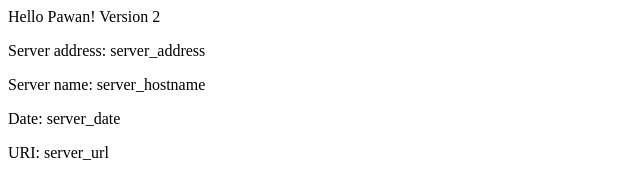
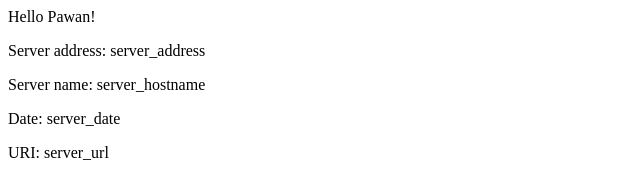
Before and after one commit to Pawa2NR/eks-example, a plain HTML site: page src/index.html in a window 1280 px wide. Shown: the full height of the page, 0-640 px from the left. Drawn offline with Linux system fonts and the light colour scheme.

Commit message:
Revert "V2 updating homepage"
This reverts commit 160216c5552d9fe04b1edbd17509d82b2dbb8f69.

```diff
--- a/src/index.html
+++ b/src/index.html
@@ -1,8 +1,8 @@
 <head>
-<title>Hello World Version 2</title>
+<title>Hello World</title>
 </head>
 <div class="info">
-<h>Hello Pawan! Version 2</h>
+<h>Hello Pawan!</h>
 <p><span>Server&nbsp;address:</span> <span>server_address</span></p>
 <p><span>Server&nbsp;name:</span> <span>server_hostname</span></p>
 <p class="smaller"><span>Date:</span> <span>server_date</span></p>
```
